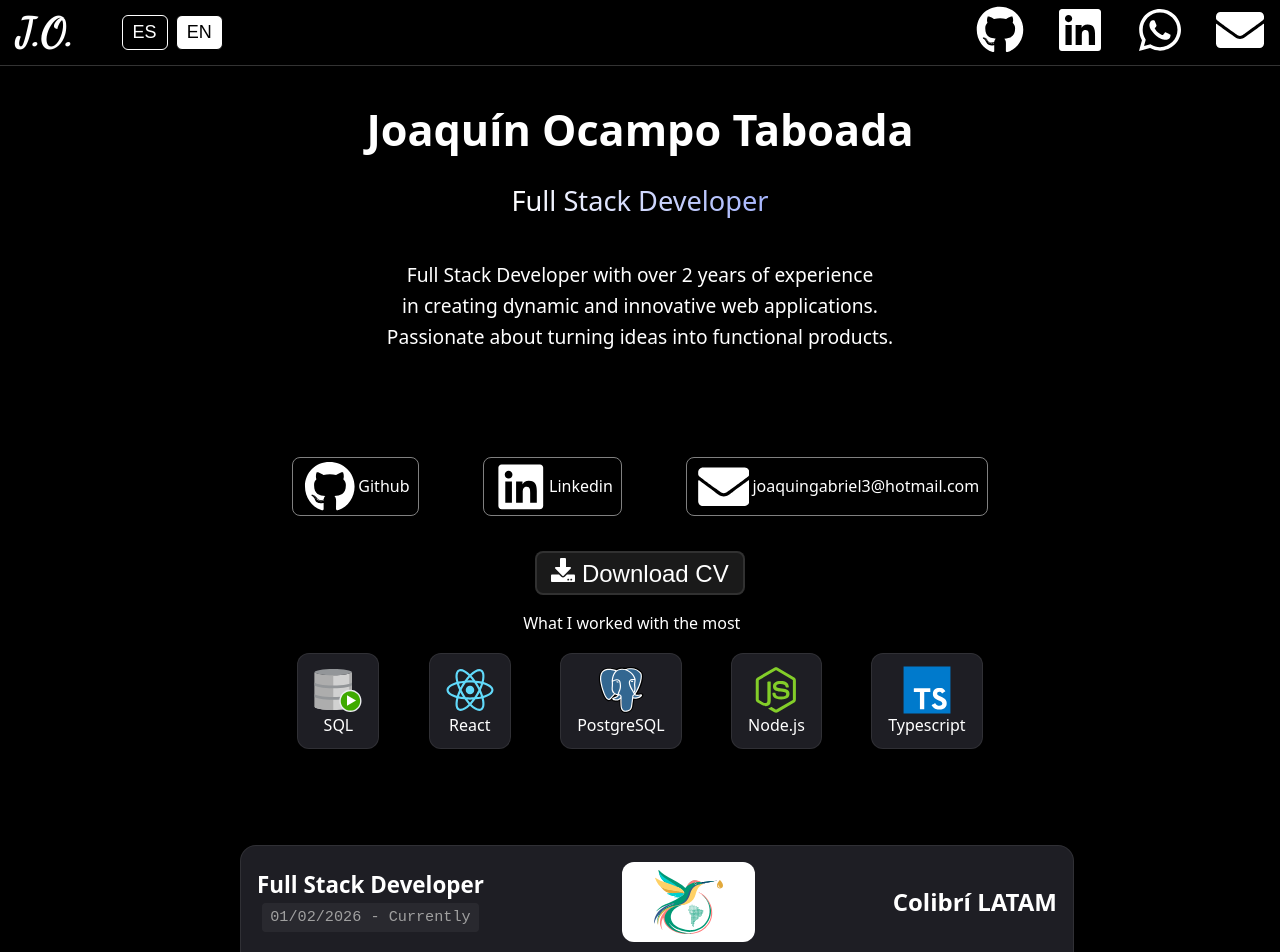
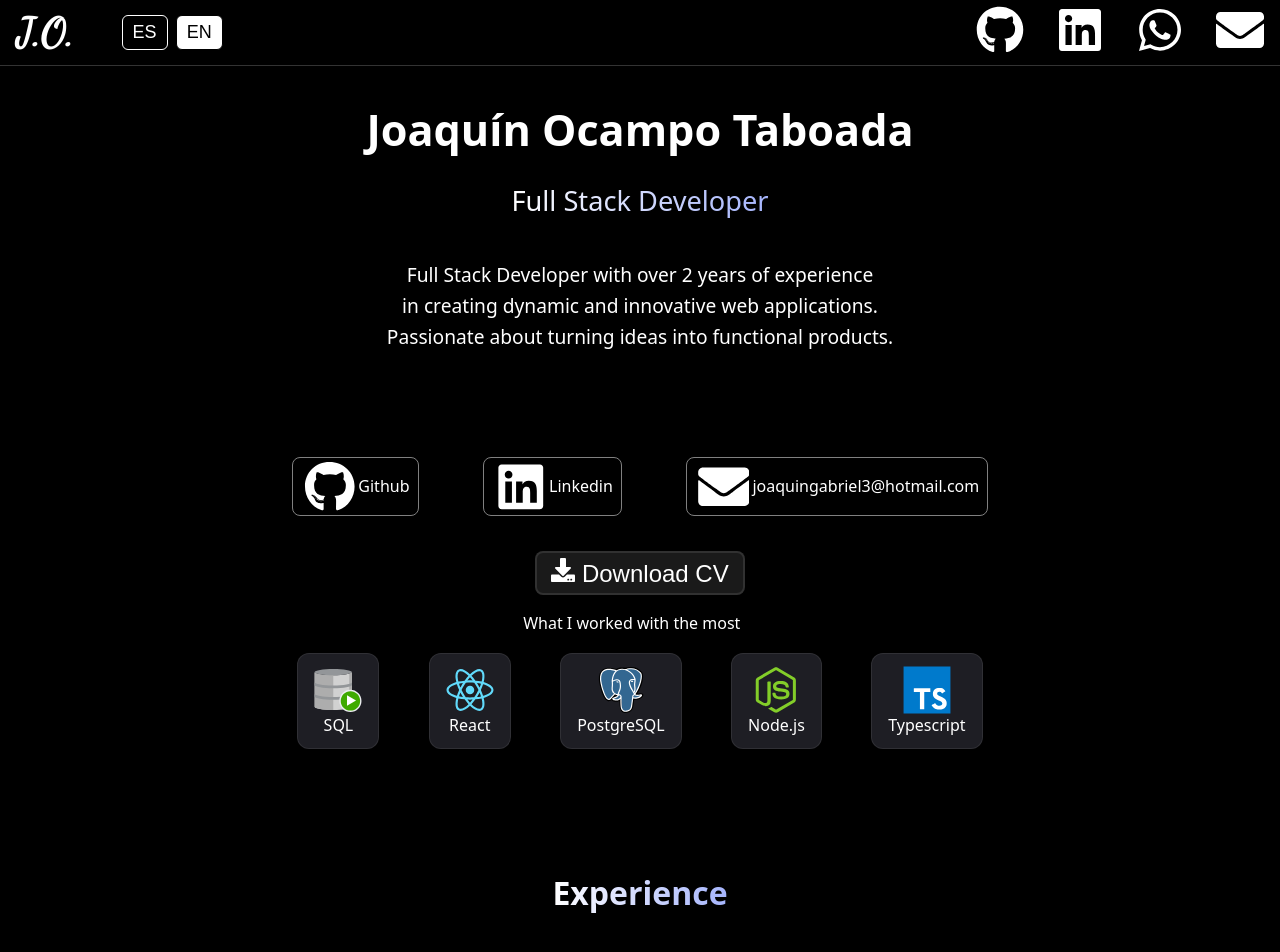
Before and after one commit to JoaquinGabriel17/portfolio-react, a Next.js app: page / in a window 1280 px wide. Shown: the top 952 px of the page. Built offline with nearby package versions, Linux system fonts and the light colour scheme.

Commit message:
fix: add experience title

```diff
--- a/src/app/page.js
+++ b/src/app/page.js
@@ -53,6 +53,7 @@ export default function Home() {
     <div className={styles.container}>
         <Presentation data={content.presentation} ></Presentation>
         <Icon iconList={icons} lang={lang}></Icon>
+        <h2 className={styles.title}>{lang === "es" ? "Experiencia" : "Experience"}</h2>
         {content.experience.length > 0 && content.experience.map((exp, index) => (
           <ExperienceCard
           data={exp}
--- a/src/app/page.module.css
+++ b/src/app/page.module.css
@@ -16,6 +16,18 @@
         gap: 30px;
         padding-left: 10%;
     padding-right: 10%;
+}
+
+.title {
+  font-size: 1.8rem;
+  font-weight: 700;
+  margin-bottom: 0.4rem;
+  /* Mismo gradiente que el componente anterior */
+  background: linear-gradient(90deg, #fff, #a5b4fc);
+  background-clip: text;
+  -webkit-background-clip: text;
+  -webkit-text-fill-color: transparent;
+  display: inline-block;
 }
 
 .aboutMe{
```
